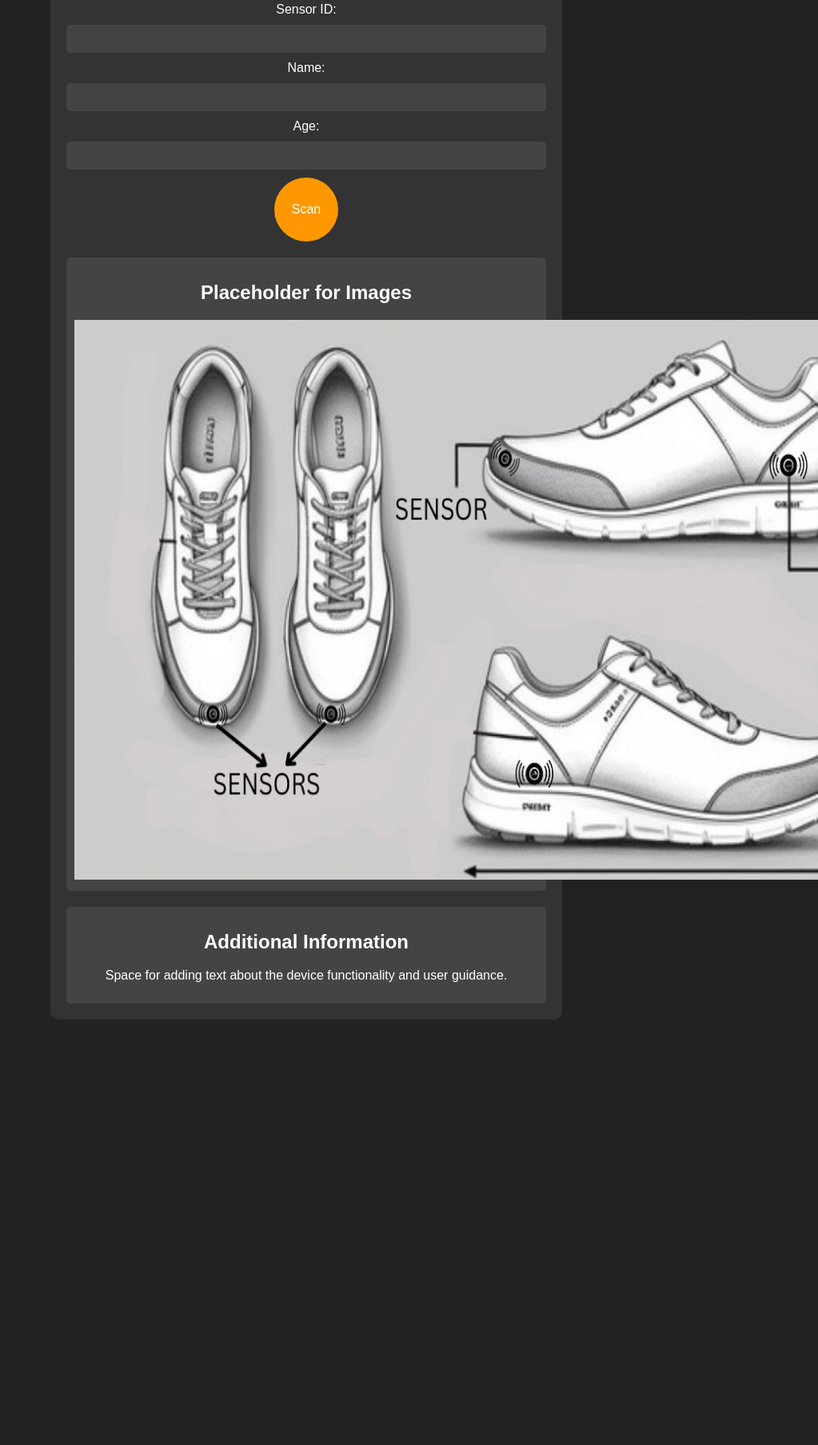
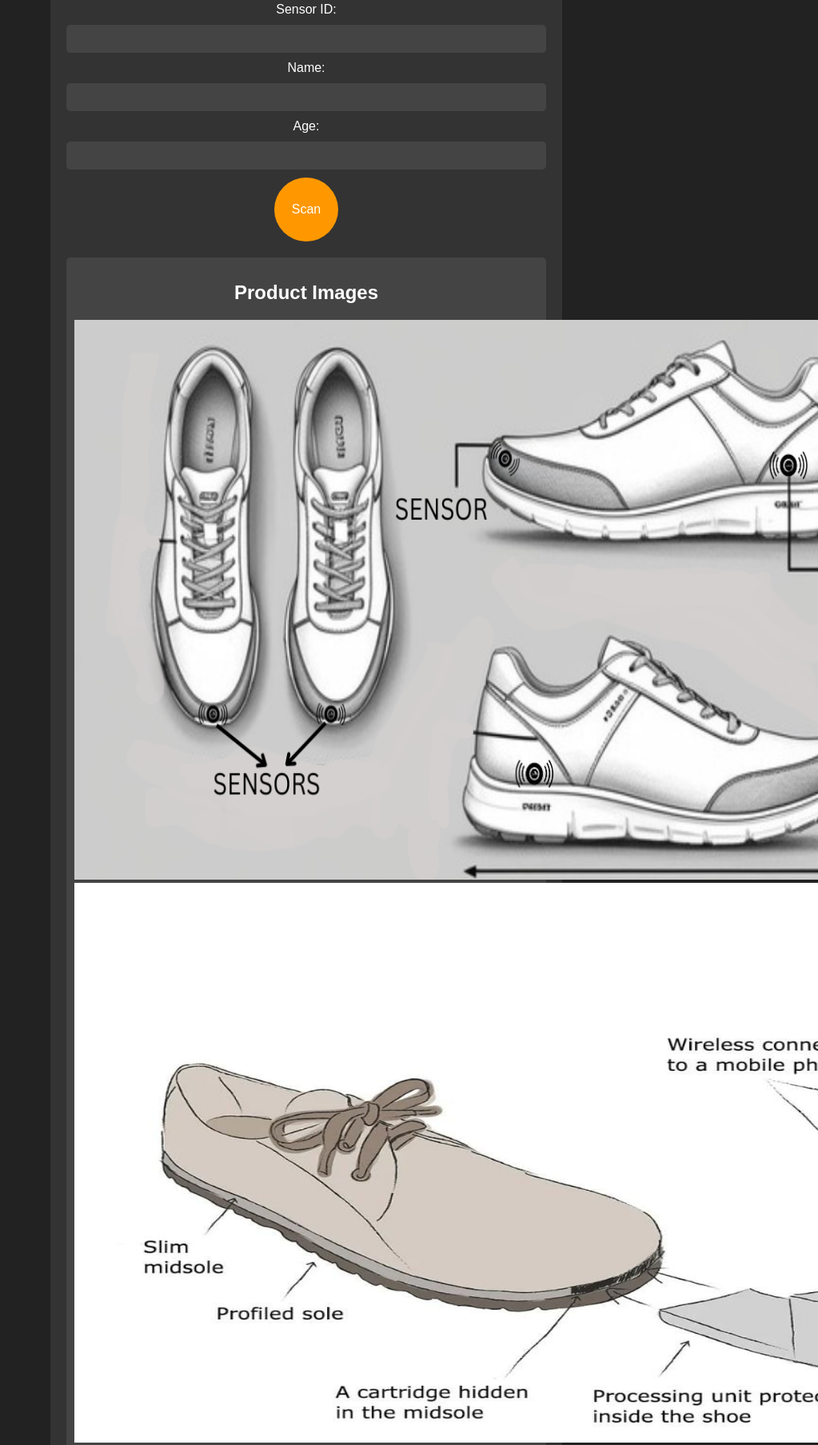
Before and after one commit to oggy-crypto-cmd/project1, a plain HTML site: page index.html in a window 1280 px wide. Shown: the part 173-1980 px from the top of the page at 80% size, without its empty margins (257-1280 px from the left). Before the commit the page ends 1476 px from the top, so only its background shows below. Drawn offline with Linux system fonts and the light colour scheme.

Commit message:
Update index.html

```diff
--- a/index.html
+++ b/index.html
@@ -30,13 +30,14 @@
         </section>
 
         <section class="image-section">
-            <h2>Placeholder for Images</h2>
+            <h2>Product Images</h2>
             <img src="SHOES.png" alt="Product Image">
+            <img src="new.jpg" alt="Demonstration of Working">
         </section>
 
         <section class="text-section">
             <h2>Additional Information</h2>
-            <p>Space for adding text about the device functionality and user guidance.</p>
+            <p>Introducing an affordable solution for enhanced mobility. The Smart Shoe Safety System utilizes sensor technology to detect obstacles and alert the user, providing a simple yet effective way for visually impaired individuals to navigate safely and confidently.</p>
         </section>
     </div>
 
```
